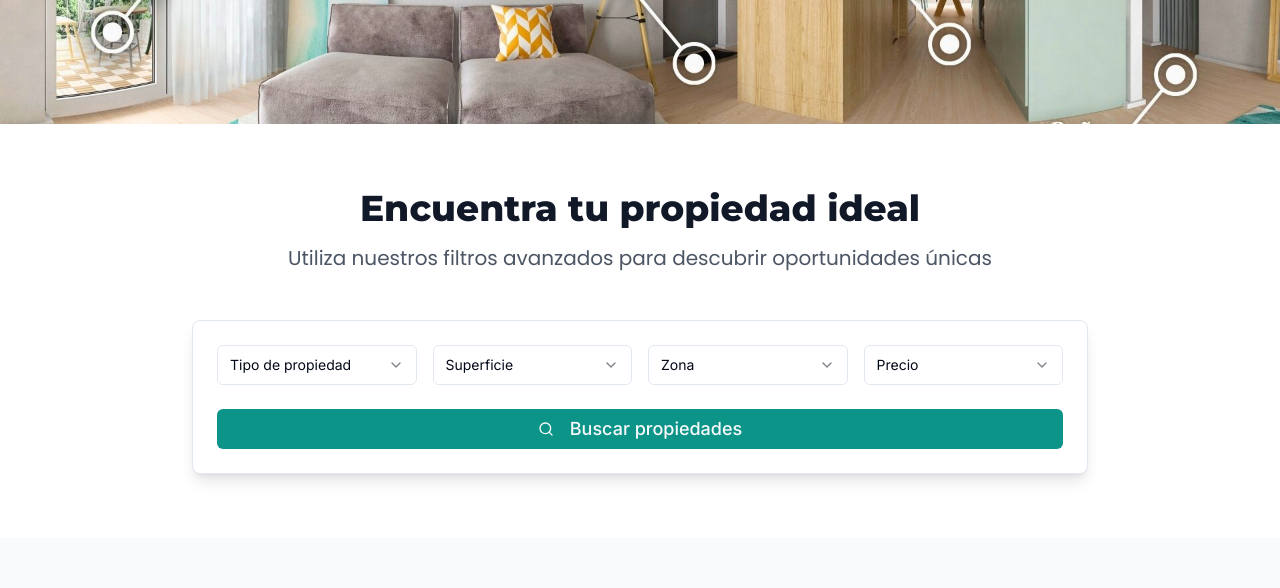
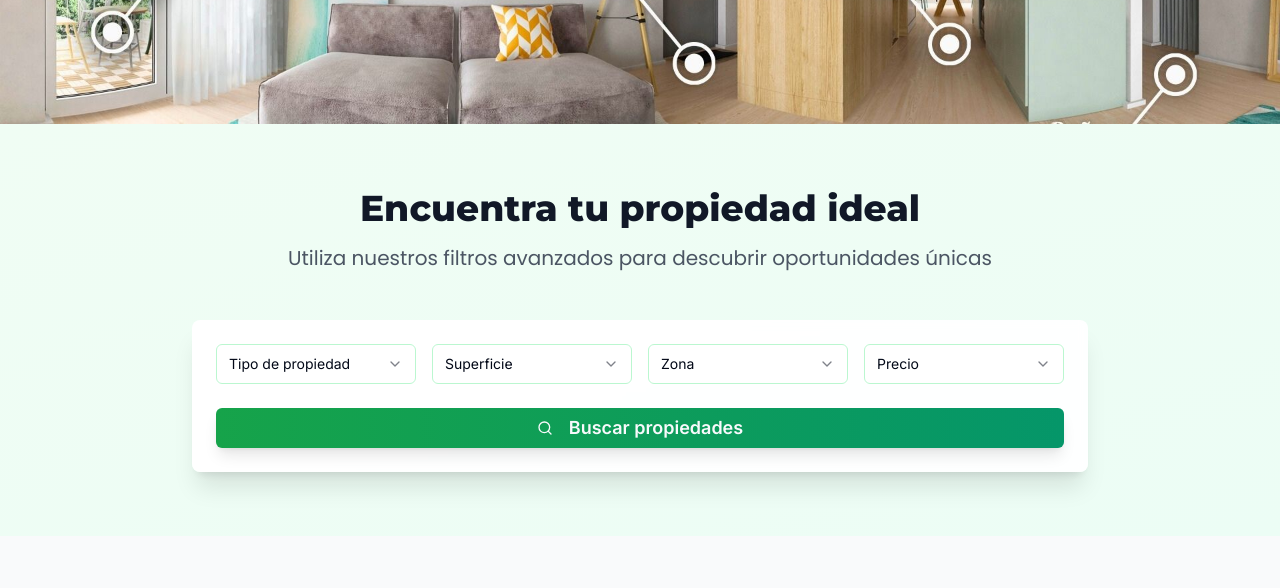
Before and after one commit to clientesweb/mm-inmobiliaria, a Next.js app: page / in a window 1280 px wide. Shown: the part 820-1408 px from the top of the page. Built offline with nearby package versions, Linux system fonts and the light colour scheme.

Commit message:
Actualizar page.tsx

```diff
--- a/app/page.tsx
+++ b/app/page.tsx
@@ -246,7 +246,7 @@ export default function HomePage() {
       </div>
 
       {/* 3. Filtro de Propiedades */}
-      <section className="py-8 sm:py-12 lg:py-16 bg-white">
+      <section className="py-8 sm:py-12 lg:py-16 bg-gradient-to-br from-green-50 to-emerald-50">
         <div className="container mx-auto px-4">
           <div className="text-center mb-8 lg:mb-12">
             <h2 className="text-2xl sm:text-3xl lg:text-4xl font-montserrat font-extrabold text-gray-900 mb-3 lg:mb-4">
@@ -257,10 +257,10 @@ export default function HomePage() {
             </p>
           </div>
 
-          <Card className="max-w-4xl mx-auto p-4 sm:p-6 shadow-lg">
+          <Card className="max-w-4xl mx-auto p-4 sm:p-6 shadow-xl border-0 bg-white/95 backdrop-blur-sm">
             <div className="grid grid-cols-1 sm:grid-cols-2 lg:grid-cols-4 gap-3 sm:gap-4 mb-4 sm:mb-6">
               <Select>
-                <SelectTrigger>
+                <SelectTrigger className="border-green-200 focus:border-green-500 focus:ring-green-500/20">
                   <SelectValue placeholder="Tipo de propiedad" />
                 </SelectTrigger>
                 <SelectContent>
@@ -272,7 +272,7 @@ export default function HomePage() {
               </Select>
 
               <Select>
-                <SelectTrigger>
+                <SelectTrigger className="border-green-200 focus:border-green-500 focus:ring-green-500/20">
                   <SelectValue placeholder="Superficie" />
                 </SelectTrigger>
                 <SelectContent>
@@ -284,7 +284,7 @@ export default function HomePage() {
               </Select>
 
               <Select>
-                <SelectTrigger>
+                <SelectTrigger className="border-green-200 focus:border-green-500 focus:ring-green-500/20">
                   <SelectValue placeholder="Zona" />
                 </SelectTrigger>
                 <SelectContent>
@@ -296,7 +296,7 @@ export default function HomePage() {
               </Select>
 
               <Select>
-                <SelectTrigger>
+                <SelectTrigger className="border-green-200 focus:border-green-500 focus:ring-green-500/20">
                   <SelectValue placeholder="Precio" />
                 </SelectTrigger>
                 <SelectContent>
@@ -308,7 +308,7 @@ export default function HomePage() {
               </Select>
             </div>
 
-            <Button className="w-full bg-teal-600 hover:bg-teal-700 text-base sm:text-lg py-3 sm:py-4">
+            <Button className="w-full bg-gradient-to-r from-green-600 to-emerald-600 hover:from-green-700 hover:to-emerald-700 text-base sm:text-lg py-3 sm:py-4 shadow-lg hover:shadow-xl transition-all duration-300 font-semibold">
               <Search className="w-4 h-4 sm:w-5 sm:h-5 mr-2" />
               Buscar propiedades
             </Button>
```
